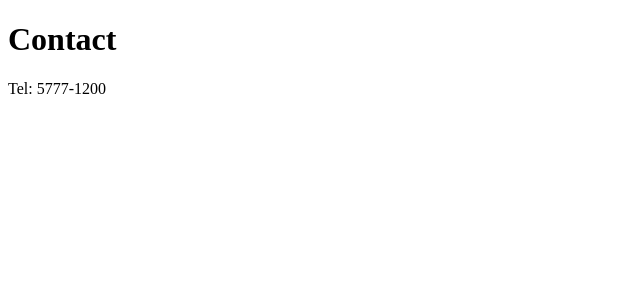
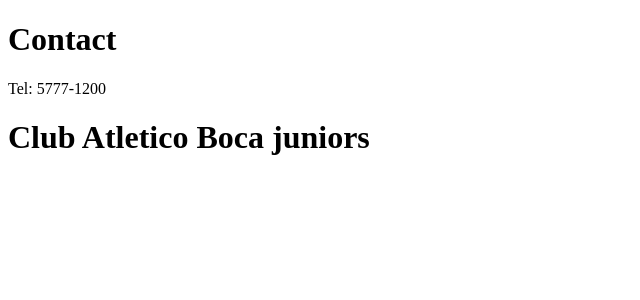
Before and after one commit to gastonamarilla/Blog-v0.1, a React (Create React App) app: page /contact in a window 1280 px wide. Shown: the top 300 px of the page, without its empty margins (0-640 px from the left). Built offline with nearby package versions, Linux system fonts and the light colour scheme.

Commit message:
Instalando eslint y arreglando problema en header

```diff
--- a/package.json
+++ b/package.json
@@ -31,5 +31,9 @@
       "last 1 firefox version",
       "last 1 safari version"
     ]
+  },
+  "devDependencies": {
+    "babel-eslint": "^10.1.0",
+    "eslint": "^6.8.0"
   }
 }
--- a/src/App.js
+++ b/src/App.js
@@ -3,7 +3,7 @@
 import Home from './pages/Home';
 import About from './pages/About';
 import Contact from './pages/Contact';
-import header from './components/header';
+import Header from './components/Header';
 
 
 
@@ -19,7 +19,7 @@
             <Route path="/contact" component={Contact} />
 
     </Switch>
-  <header />
+  <Header />
   </div>
 </Router>
 
--- a/src/components/Header.js
+++ b/src/components/Header.js
@@ -2,13 +2,13 @@
 
 
 
-class header extends Component {
+class Header extends Component {
 render(){
 return(
     <div>
-        <h1>Club Boca juniors</h1>
+        <h1>Club Atletico Boca juniors</h1>
     </div>
 )
 }
 }
-export default header;
+export default Header;
```
Also changed, not shown: 1 other file (tests, documents, lock files or other folders).
